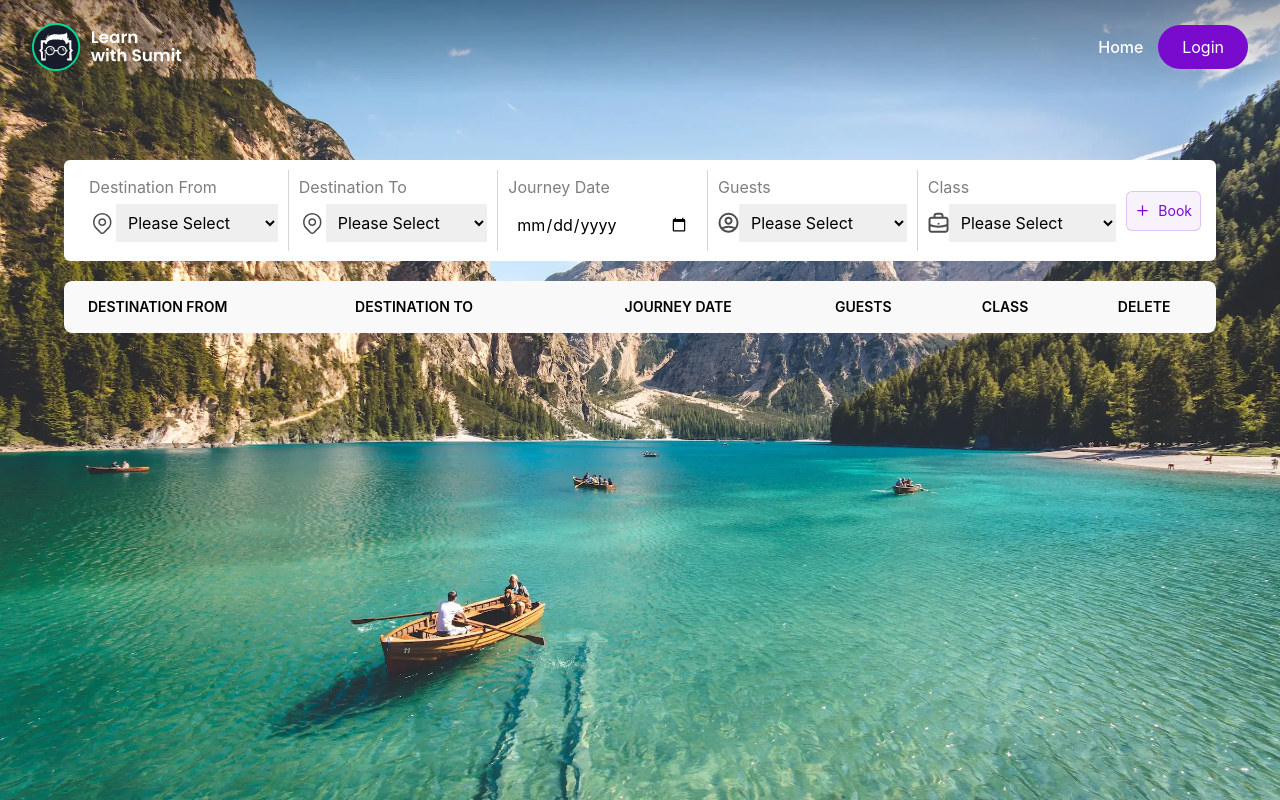
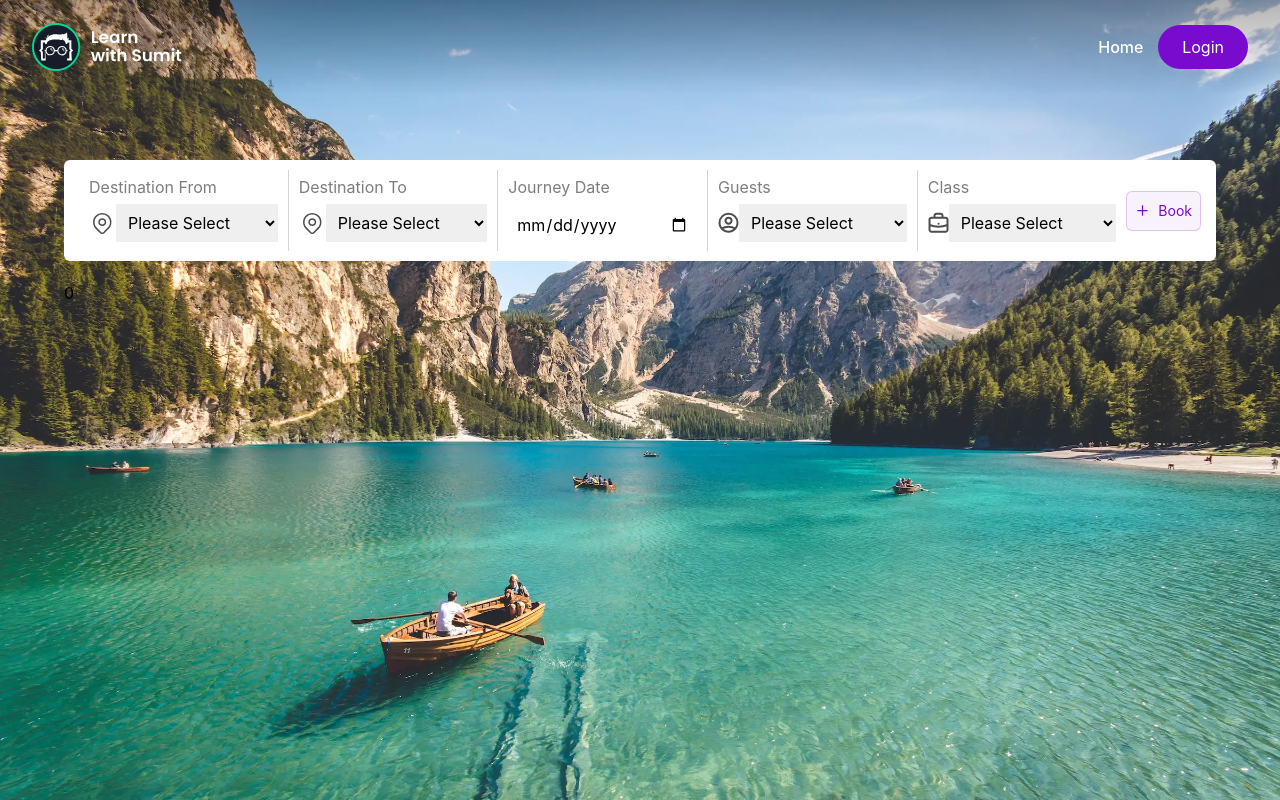
Before and after one commit to mjaumi/lws-02-flight-booking, a React (Create React App) app: page / in a window 1280 px wide. Shown: the top 800 px of the page. Built offline with nearby package versions, Linux system fonts and the light colour scheme.

Commit message:
preview table fixed

```diff
--- a/src/App.js
+++ b/src/App.js
@@ -1,5 +1,5 @@
+import 'react-toastify/dist/ReactToastify.css';
 import './styles.css';
-import 'react-toastify/dist/ReactToastify.css';
 import './App.css';
 import Header from './components/Header/Header';
 import InputData from './components/InputBooking/InputBooking';
--- a/src/components/PreviewBooking/PreviewBooking.js
+++ b/src/components/PreviewBooking/PreviewBooking.js
@@ -9,6 +9,8 @@ const PreviewBooking = () => {
     // rendering the booking preview table here
     return (
         <div className='table-container'>
+            {
+                bookings.length &&
                 <table className='booking-table'>
                     <thead className='bg-gray-100/50'>
                         <tr className='text-black text-left'>
@@ -29,6 +31,7 @@ const PreviewBooking = () => {
                         }
                     </tbody>
                 </table>
+            }
         </div>
     );
 };
```
Lines whose indentation alone changed are shown as unchanged.
